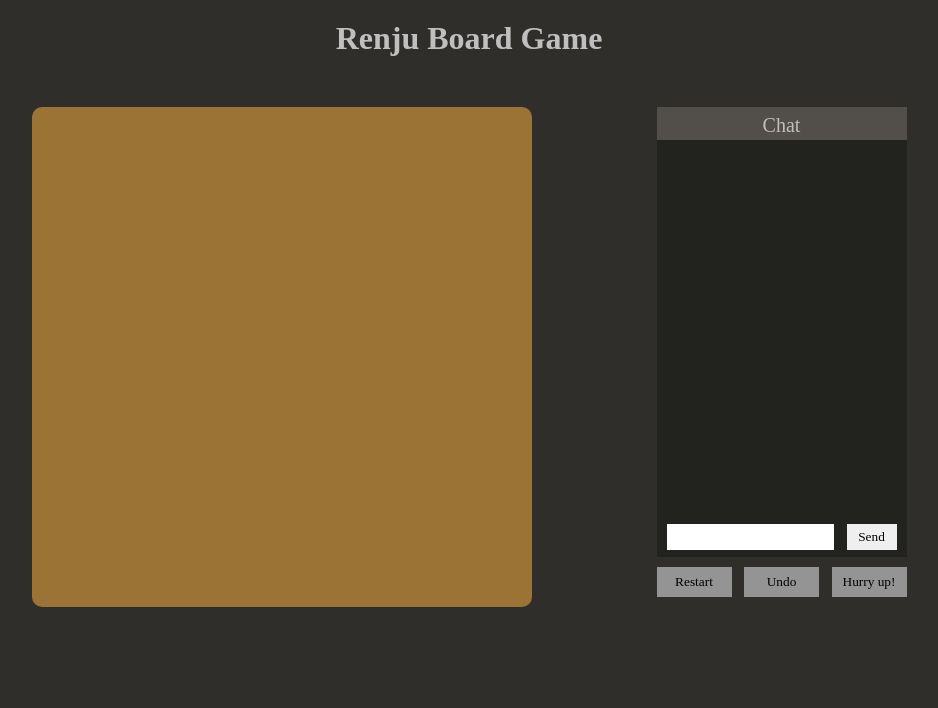
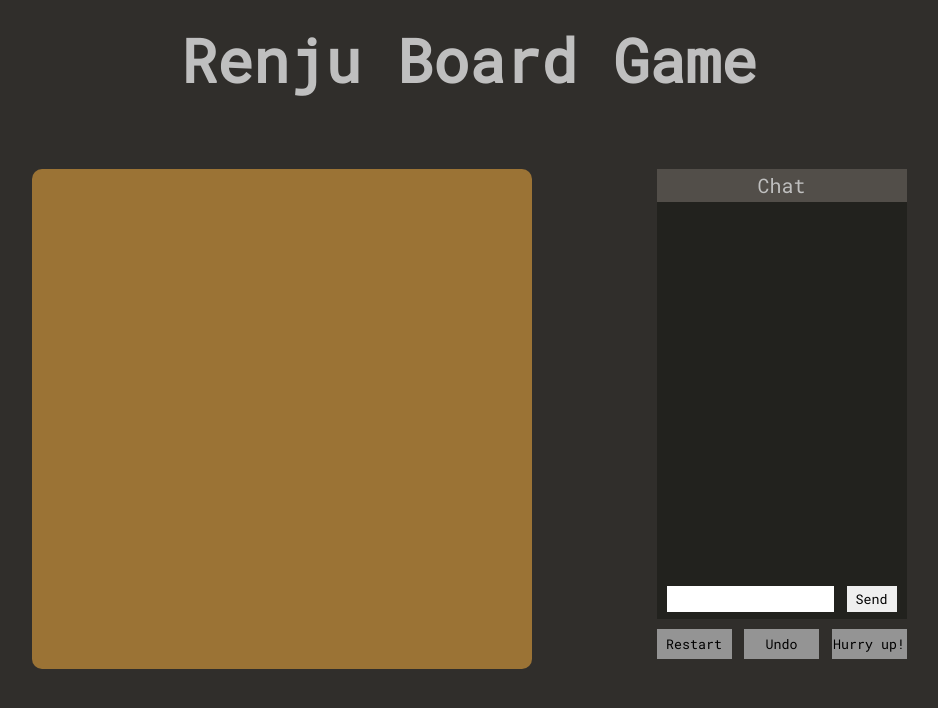
Before and after one commit to at1047/js-renju, a website: page public/index.html in a window 1280 px wide. Shown: the whole page, without its empty margins (171-1109 px from the left). Drawn offline with nearby package versions, Linux system fonts and the light colour scheme; no server answers.

Commit message:
chat upgrades

```diff
--- a/public/css/style.css
+++ b/public/css/style.css
@@ -10,9 +10,10 @@ html {
 }
 
 h1 {
-    font-family: 'Avenir Black';
+    font-weight: bold;
     color: #bfbfbf;
     text-align: center;
+    font-size: 30px;
     margin: 70px auto 50px;
 }
 
@@ -98,7 +99,7 @@ canvas {
 }
 
 .text {
-    font-family: 'Avenir';
+    font-family: 'Roboto Mono';
 }
 
 
@@ -131,9 +132,16 @@ canvas {
     flex-wrap: wrap;
 }
 
+@media only screen and (min-width: 768px) {
+    h1 {
+        font-size: 40px;
+    }
+}
+
 @media only screen and (min-width: 1000px) {
     h1 {
-        margin: 20px auto 50px;
+        margin: 20px auto 70px;
+        font-size: 60px;
     }
 
     .main {
@@ -180,27 +188,33 @@ canvas {
     ul {
         overflow: auto;
         flex-direction: column;
+        padding-top: 33.45px;
+
+    }
+
+    lh {
+        position: absolute;
+        z-index: 99;
+        background: #524e49;
+        display:inline-block;
+        margin-top: -33.45px;
+        width: 250px;
+        height: 33.45px;
+        font-weight: medium;
+        font-size: 20px;
+        text-align: center;
     }
 
     li {
-        padding: 5px 10px;
+        position: relative;
+        padding: 3px 10px;
         display:block;
         width: 100%;
     }
 
     #messages > li:nth-child(odd) { background: #3C3A37; }
 
-    lh {
-        position: absolute;
-        padding: 5px 10px;
-        background: #524e49;
-        display:block;
-        width: 250px;
-        height: 33.45px;
-        font-family: "Avenir Black";
-        font-size: 20px;
-        text-align: center;
-    }
+
 
     span {
         display: inline-block;
--- a/public/index.html
+++ b/public/index.html
@@ -3,11 +3,12 @@
 
 <html>
 <head>
+    <link href='http://fonts.googleapis.com/css?family=Roboto+Mono' rel='stylesheet' type='text/css'>
 	<link rel="stylesheet" href="css/style.css" />
 	<title>Renju App</title>
 </head>
 <body>
-    <h1>Renju Board Game</h1>
+    <h1 class="text" >Renju Board Game</h1>
     <div class="main">
         <div class="square">
             <canvas></canvas>
@@ -17,7 +18,6 @@
             <div class="messages-box text">
                 <ul id="messages" class="messages">
                     <lh><span>Chat</span></lh>
-                    <li>Welcome to Renju</li>
                 </ul>
 
                 <form id="form">
--- a/public/js/renju.js
+++ b/public/js/renju.js
@@ -75,6 +75,9 @@ socket.on('chatMessage', function(msg) {
 
 function getName() {
     userName = prompt("What is your name?");
+    if (userName == "") {
+        userName = "No Name";
+    }
     socket.emit('userName', userName);
 }
 
--- a/server.js
+++ b/server.js
@@ -68,6 +68,7 @@ io.on('connection', socket => {
             players[myTurn]['userName'] = name;
             console.log('Name added: ' + name);
             console.log(players);
+            io.emit('chatMessage', name + " has connected");
         });
 
         socket.on('clientMove', move => {
@@ -111,6 +112,7 @@ io.on('connection', socket => {
         })
 
         socket.once('disconnect', () => {
+            io.emit('chatMessage', players[myTurn]['userName'] + " has disconnected");
             players[myTurn] = {
                 "socket.id": undefined,
                 "userName": undefined
```
